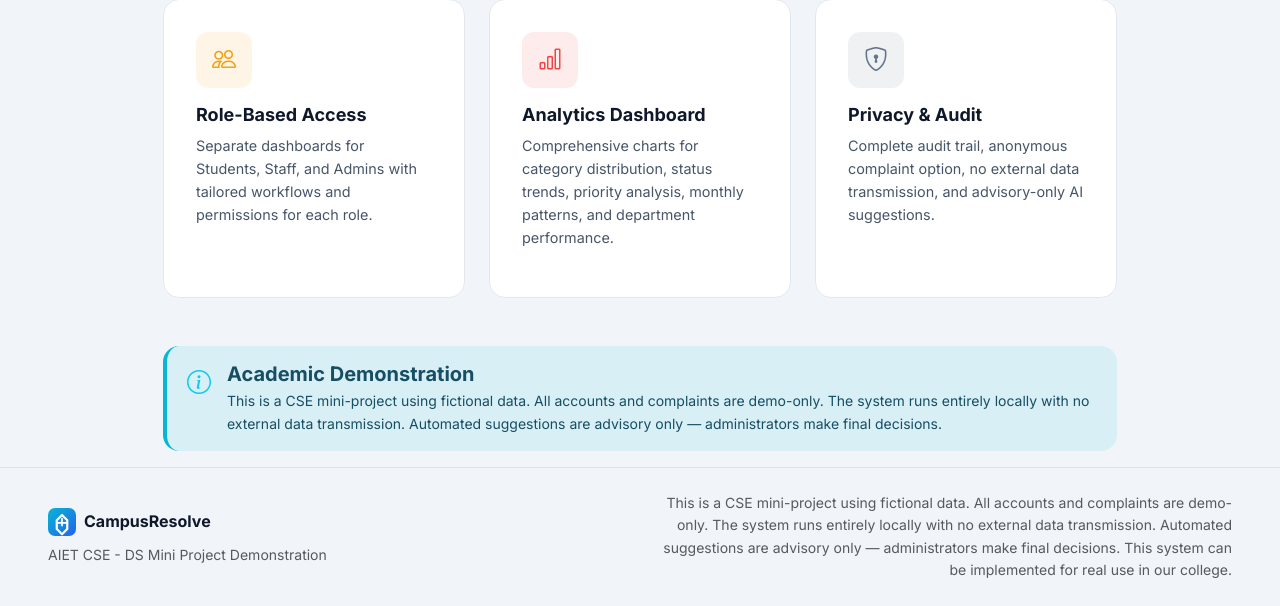
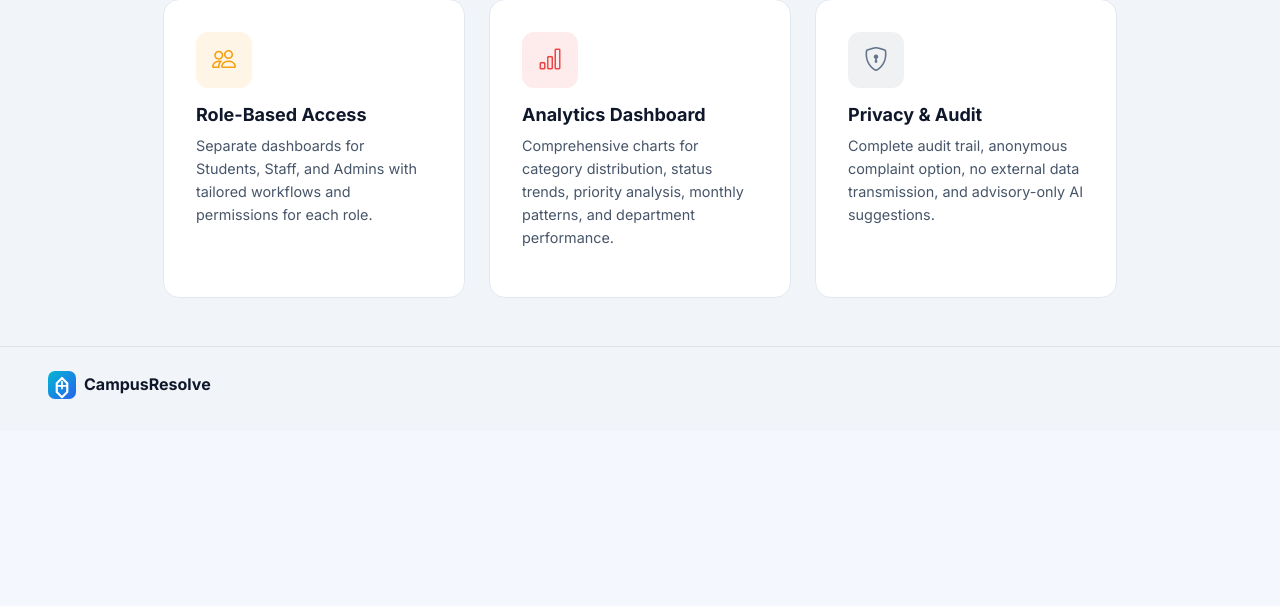
Before and after one commit to indarkumarservi-oss/campusresolve, a Flask app: page / in a window 1280 px wide. Shown: the part 1288-1894 px from the top of the page. After the commit the page ends 1687 px from the top, so only its background shows below. Run offline with Flask 3, Linux system fonts and the light colour scheme; some libraries are stand-ins or nearby versions.

Commit message:
Remove academic demo text from home page and footer

```diff
--- a/templates/base.html
+++ b/templates/base.html
@@ -162,10 +162,8 @@
                         </div>
                         <span class="fw-bold" style="font-size: 1rem;">CampusResolve</span>
                     </div>
-                    <p class="text-muted small mb-0">AIET CSE - DS Mini Project Demonstration</p>
                 </div>
                 <div class="col-md-6 text-md-end">
-                    <p class="text-muted small mb-0">This is a CSE mini-project using fictional data. All accounts and complaints are demo-only. The system runs entirely locally with no external data transmission. Automated suggestions are advisory only — administrators make final decisions. This system can be implemented for real use in our college.</p>
                 </div>
             </div>
         </div>
--- a/templates/public/home.html
+++ b/templates/public/home.html
@@ -102,17 +102,6 @@
                 </article>
             </div>
         </section>
-
-        <!-- Notice -->
-        <div class="alert alert-info mt-4 animate-fade-in delay-4" style="border-radius: var(--radius-xl);">
-            <div class="d-flex align-items-start gap-3">
-                <i class="bi bi-info-circle text-info" style="font-size: 1.5rem; margin-top: 0.125rem;"></i>
-                <div>
-                    <h5 class="fw-bold mb-1">Academic Demonstration</h5>
-                    <p class="mb-0">This is a CSE mini-project using fictional data. All accounts and complaints are demo-only. The system runs entirely locally with no external data transmission. Automated suggestions are advisory only — administrators make final decisions.</p>
-                </div>
-            </div>
-        </div>
     </div>
 </div>
 {% endblock %}
```
